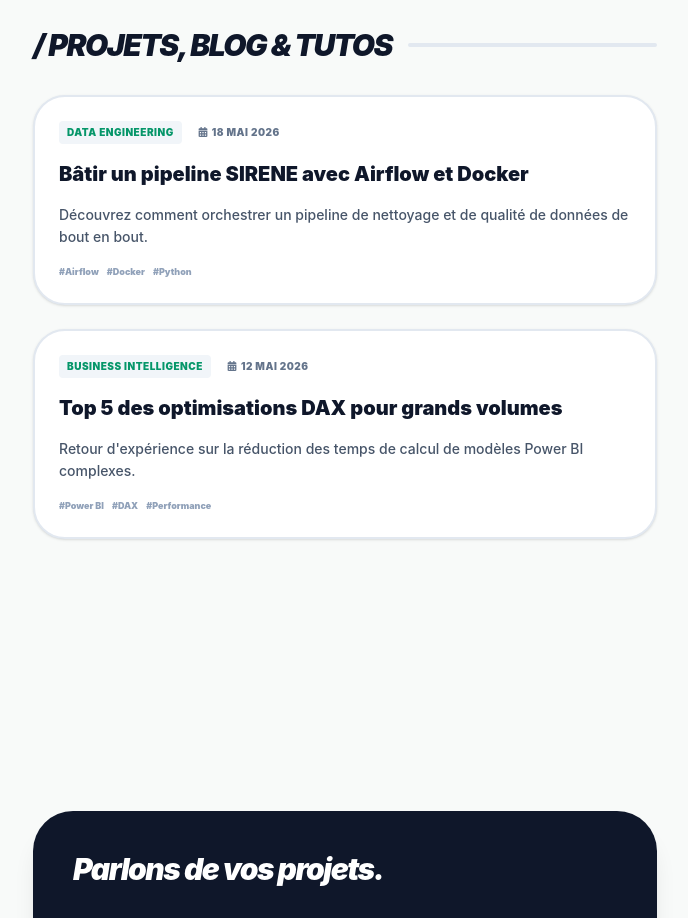
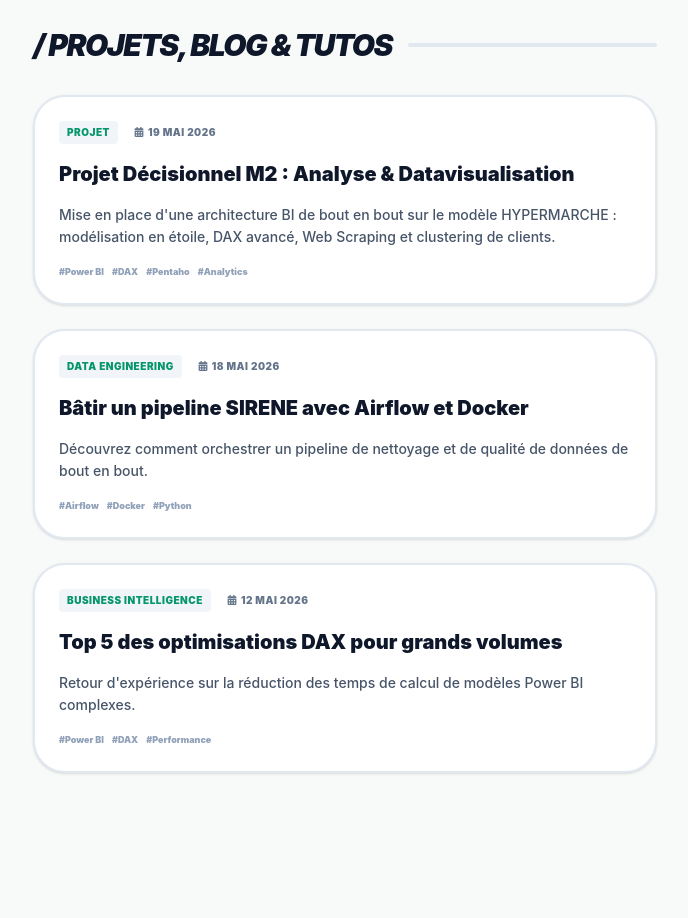
Before and after one commit to CamilleLV/portfolio-camille-laverie, a React (Vite) app: page / in a window 1280 px wide. Shown: the part 1780-2698 px from the top of the page, without its empty margins (295-983 px from the left). Built offline with nearby package versions, Linux system fonts and the light colour scheme; the HTML template or start-up script is replaced by a standard one.

Commit message:
Ajout d'un projet Github

```diff
--- a/src/portfolioData.json
+++ b/src/portfolioData.json
@@ -78,6 +78,16 @@
   ],
   "blogPosts": [
     {
+      "id": "projet-M2-analyse-hypermarche-dataviz",
+      "title": "Projet Décisionnel M2 : Analyse & Datavisualisation",
+      "category": "Projet",
+      "date": "19 Mai 2026",
+      "readTime": "5 min",
+      "summary": "Mise en place d'une architecture BI de bout en bout sur le modèle HYPERMARCHE : modélisation en étoile, DAX avancé, Web Scraping et clustering de clients.",
+      "tags": ["Power BI", "DAX", "Pentaho", "Analytics"],
+      "fontFamily": "font-sans"
+    },
+    {
       "id": "pipeline-sirene-airflow",
       "title": "Bâtir un pipeline SIRENE avec Airflow et Docker",
       "category": "Data Engineering",
--- a/src/posts/index.js
+++ b/src/posts/index.js
@@ -1,7 +1,9 @@
 import { pipelineSireneAirflowContent } from './pipeline-sirene-airflow';
 import { optimisationDaxPowerbiContent } from './optimisation-dax-powerbi';
+import { projetM2AnalyseHypermarcheDatavizContent } from './projet-M2-analyse-hypermarche-dataviz';
 
 export const postContents = {
   "pipeline-sirene-airflow": pipelineSireneAirflowContent,
-  "optimisation-dax-powerbi": optimisationDaxPowerbiContent
+  "optimisation-dax-powerbi": optimisationDaxPowerbiContent,
+  "projet-M2-analyse-hypermarche-dataviz": projetM2AnalyseHypermarcheDatavizContent
 };
--- /dev/null
+++ b/src/posts/projet-M2-analyse-hypermarche-dataviz.js
@@ -0,0 +1,38 @@
+export const projetM2AnalyseHypermarcheDatavizContent = [
+  {
+    type: "paragraph",
+    text: "Dans le cadre de mon Master 2 Business Intelligence & Analytics, cette étude de cas retrace l'intégralité de la démarche décisionnelle (BI) appliquée au modèle HYPERMARCHE : depuis l'alimentation brute jusqu'au déploiement de tableaux de bord avancés sous Power BI."
+  },
+  {
+    type: "heading",
+    text: "1. Préparation des données & Web Scraping"
+  },
+  {
+    type: "paragraph",
+    text: "Une attention particulière a été portée à la qualité de la dimension Temporelle. En plus de la création d'une table Calendrier dynamique en DAX, le modèle intègre une récupération automatisée (Web Scraping d'une page publique) des jours fériés français. Cela permet d'isoler l'impact des jours chômés sur les pics de ventes de l'hypermarché."
+  },
+  {
+    type: "heading",
+    text: "2. Modélisation en Étoile (Star Schema)"
+  },
+  {
+    type: "paragraph",
+    text: "Le cœur du système repose sur un schéma en étoile optimisé pour les performances du moteur VertiPaq. La table de faits centrale (Ventes) est connectée aux dimensions clés : Clients, Géographie, Produits, Gestionnaires et Calendrier, évitant ainsi les relations ambiguës ou les flous de granularité."
+  },
+  {
+    type: "heading",
+    text: "3. Datavisualisation & Analytics Avancé"
+  },
+  {
+    type: "paragraph",
+    text: "Le rapport final est découpé en plusieurs pages d'analyse stratégique : Synthèse des indicateurs financiers (Marges, Profits, Évolutions), performance des Points de vente, analyse des remises accordées et segmentation Produits. Un module de Machine Learning (Clustering natif) a été implémenté pour classer les clients en 3 groupes distincts basés sur le ratio Quantités / Profits, appuyé par des visualisations en boîte à moustaches (Boxplot) pour l'analyse des dispersions."
+  },
+  {
+    type: "heading",
+    text: "Accéder aux ressources du projet"
+  },
+  {
+    type: "paragraph",
+    text: "Le code complet des mesures DAX, la structure du modèle décisionnel ainsi que le fichier de rapport (.pbix) sont disponibles sur mon dépôt GitHub."
+  }
+];
```
